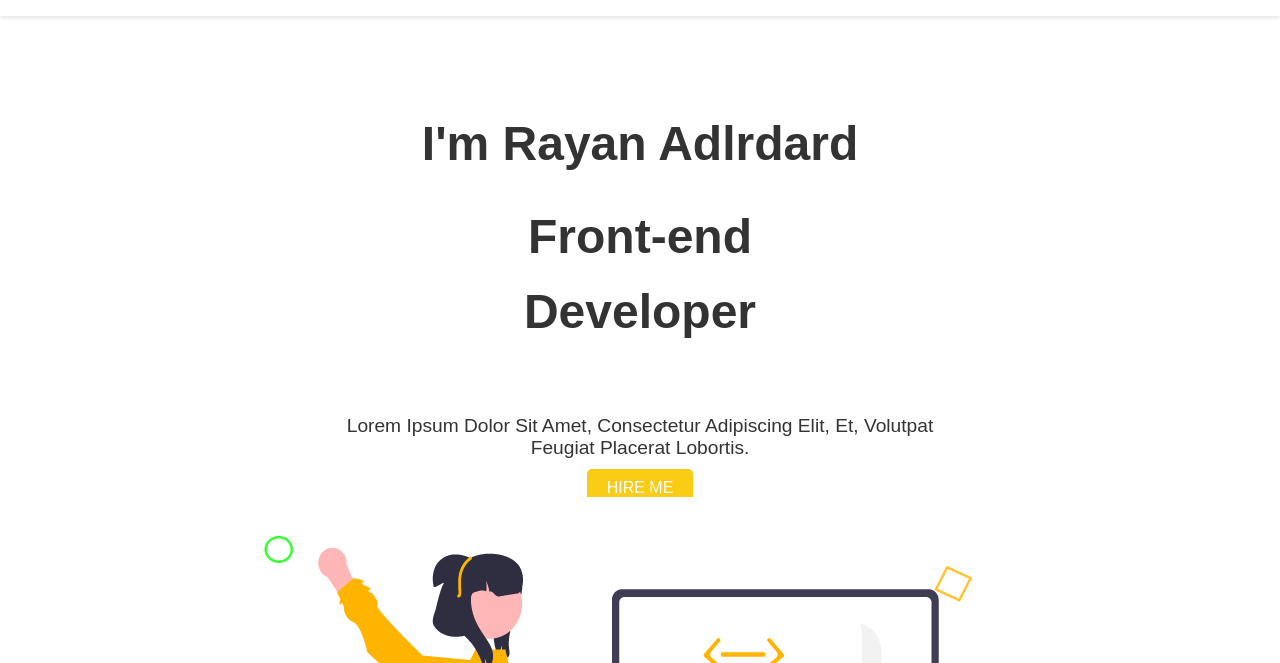
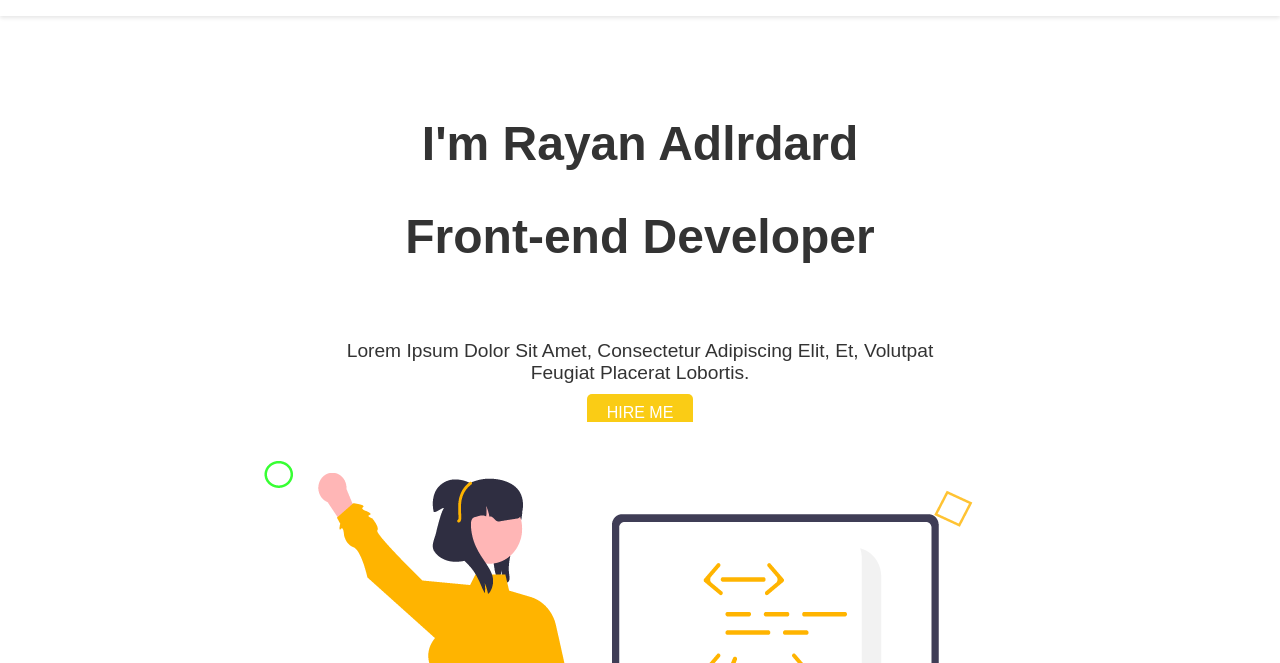
Before and after one commit to saumyasingh107/Josh-Technologies-Assignment, a plain HTML site: page index.html in a window 1280 px wide. Shown: the part 137-800 px from the top of the page. Drawn offline with Linux system fonts and the light colour scheme.

Commit message:
changing h1

```diff
--- a/index.html
+++ b/index.html
@@ -28,7 +28,7 @@
     <div class="container">
       <h1>I'm Rayan Adlrdard</h1>
       <br>
-      <span><h1>Front-end</h1></span><h1> Developer</h1>
+      <h1>Front-end Developer</h1>
       <br>
       <br>
       <p>Lorem Ipsum Dolor Sit Amet, Consectetur Adipiscing Elit, Et, Volutpat Feugiat Placerat Lobortis.</p>
```
